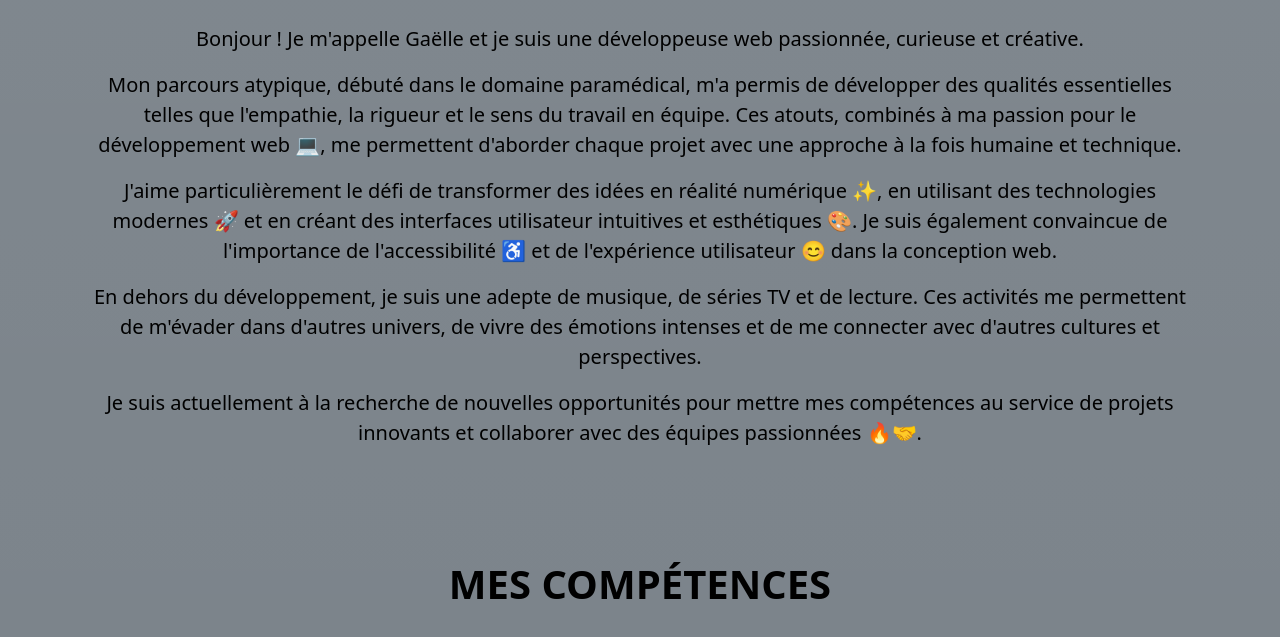
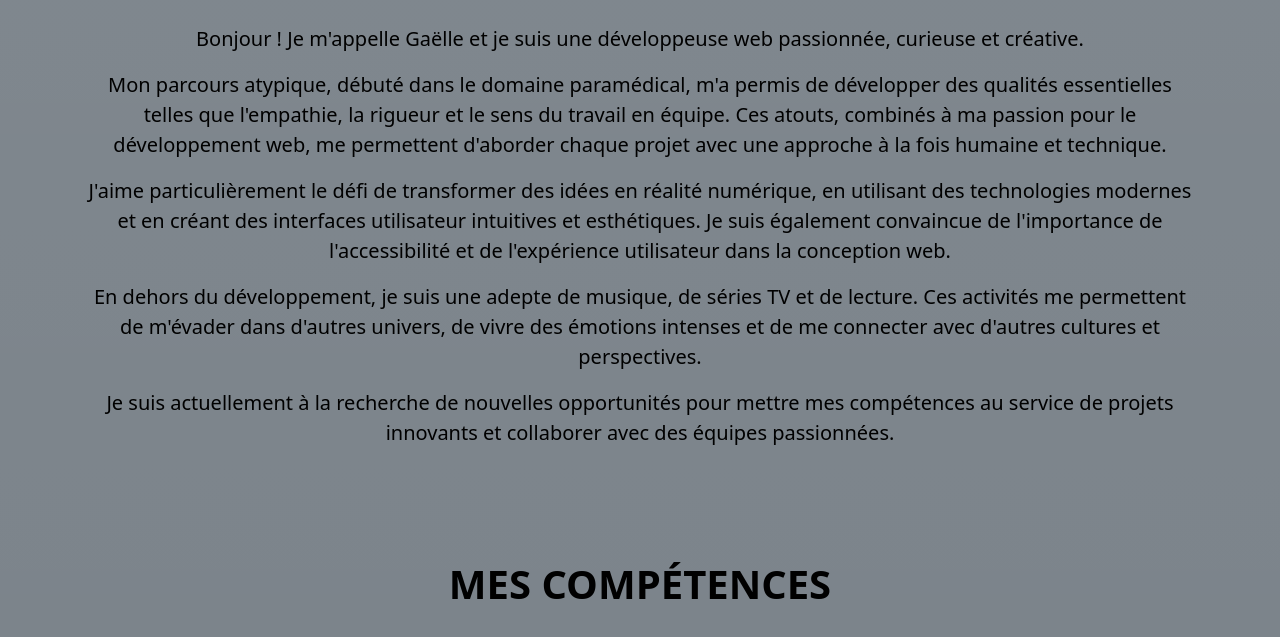
Before and after one commit to GaelleB/Portfolio, a website: page index.html in a window 1280 px wide. Shown: the part 611-1248 px from the top of the page. Drawn offline with nearby package versions, Linux system fonts and the light colour scheme.

Commit message:
maj profil

```diff
--- a/index.html
+++ b/index.html
@@ -72,11 +72,21 @@
                 <h2 class="fw-bold text-black text-center text-uppercase fs-1">À propos</h2>
                 <div class="row gy-4 mt-3">
                     <div class="col-12 col-md-6 me-5 position-relative w-auto text-center text-black fs-5">
-                        <p>Bonjour ! Je m'appelle Gaëlle et je suis une développeuse web passionnée, curieuse et créative.</p>
-                        <p>Mon parcours atypique, débuté dans le domaine paramédical, m'a permis de développer des qualités essentielles telles que l'empathie, la rigueur et le sens du travail en équipe. Ces atouts, combinés à ma passion pour le développement web 💻, me permettent d'aborder chaque projet avec une approche à la fois humaine et technique. </p>
-                        <p>J'aime particulièrement le défi de transformer des idées en réalité numérique ✨, en utilisant des technologies modernes 🚀 et en créant des interfaces utilisateur intuitives et esthétiques 🎨. Je suis également convaincue de l'importance de l'accessibilité ♿ et de l'expérience utilisateur 😊 dans la conception web.</p>
-                        <p>En dehors du développement, je suis une adepte de musique, de séries TV et de lecture. Ces activités me permettent de m'évader dans d'autres univers, de vivre des émotions intenses et de me connecter avec d'autres cultures et perspectives.</p>
-                        <p>Je suis actuellement à la recherche de nouvelles opportunités pour mettre mes compétences au service de projets innovants et collaborer avec des équipes passionnées 🔥🤝.</p>
+                        <p>Bonjour ! Je m'appelle Gaëlle et je suis une développeuse web passionnée, curieuse et
+                            créative.</p>
+                        <p>Mon parcours atypique, débuté dans le domaine paramédical, m'a permis de développer des
+                            qualités essentielles telles que l'empathie, la rigueur et le sens du travail en équipe. Ces
+                            atouts, combinés à ma passion pour le développement web, me permettent d'aborder chaque
+                            projet avec une approche à la fois humaine et technique. </p>
+                        <p>J'aime particulièrement le défi de transformer des idées en réalité numérique, en utilisant
+                            des technologies modernes et en créant des interfaces utilisateur intuitives et esthétiques.
+                            Je suis également convaincue de l'importance de l'accessibilité et de l'expérience
+                            utilisateur dans la conception web.</p>
+                        <p>En dehors du développement, je suis une adepte de musique, de séries TV et de lecture. Ces
+                            activités me permettent de m'évader dans d'autres univers, de vivre des émotions intenses et
+                            de me connecter avec d'autres cultures et perspectives.</p>
+                        <p>Je suis actuellement à la recherche de nouvelles opportunités pour mettre mes compétences au
+                            service de projets innovants et collaborer avec des équipes passionnées.</p>
                     </div>
                 </div>
             </div>
```
